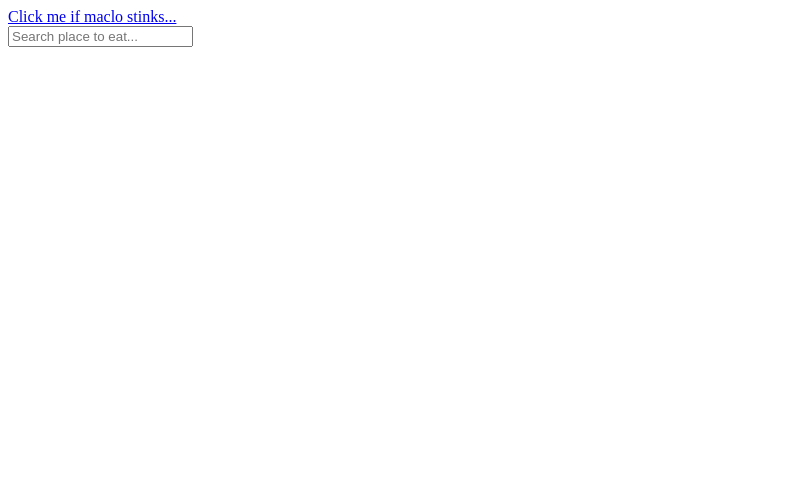
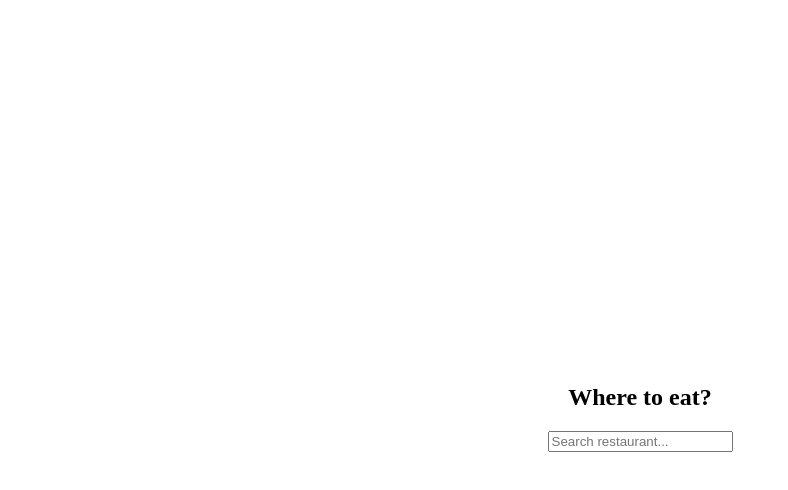
Before and after one commit to Criscosmoes/Food-App, a React (Create React App) app: page / in a window 1280 px wide. Shown: the top 490 px of the page, without its empty margins (0-788 px from the left). Built offline with nearby package versions, Linux system fonts and the light colour scheme.

Commit message:
centered search bar

```diff
--- a/src/App.css
+++ b/src/App.css
@@ -0,0 +1,7 @@
+.searchbar {
+  display: flex;
+  justify-content: center;
+  align-items: center;
+  flex-direction: column;
+  height: 100vh;
+}
--- a/src/components/App.js
+++ b/src/components/App.js
@@ -3,12 +3,10 @@ import "../App.css";
 
 const App = () => {
   return (
-    <div>
-      <a href="https://www.shopgonegirlz.com/" target="_blank">
-        Click me if maclo stinks...
-      </a>
-      <br></br>
-      <input type="text" placeholder="Search place to eat..." />
+    <div class="searchbar">
+      <h2>Where to eat?</h2>
+
+      <input type="text" placeholder="Search restaurant..." />
     </div>
   );
 };
```
